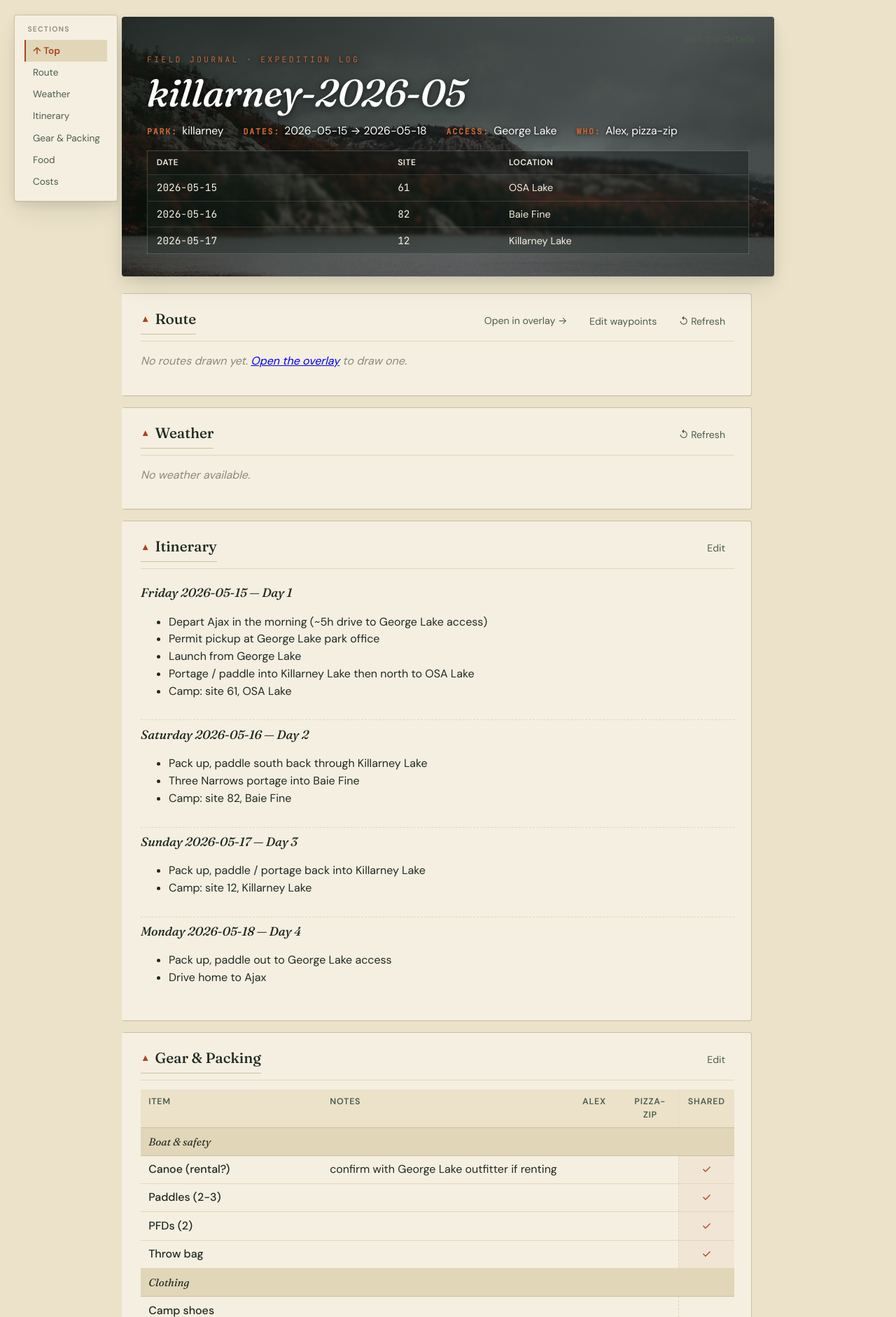
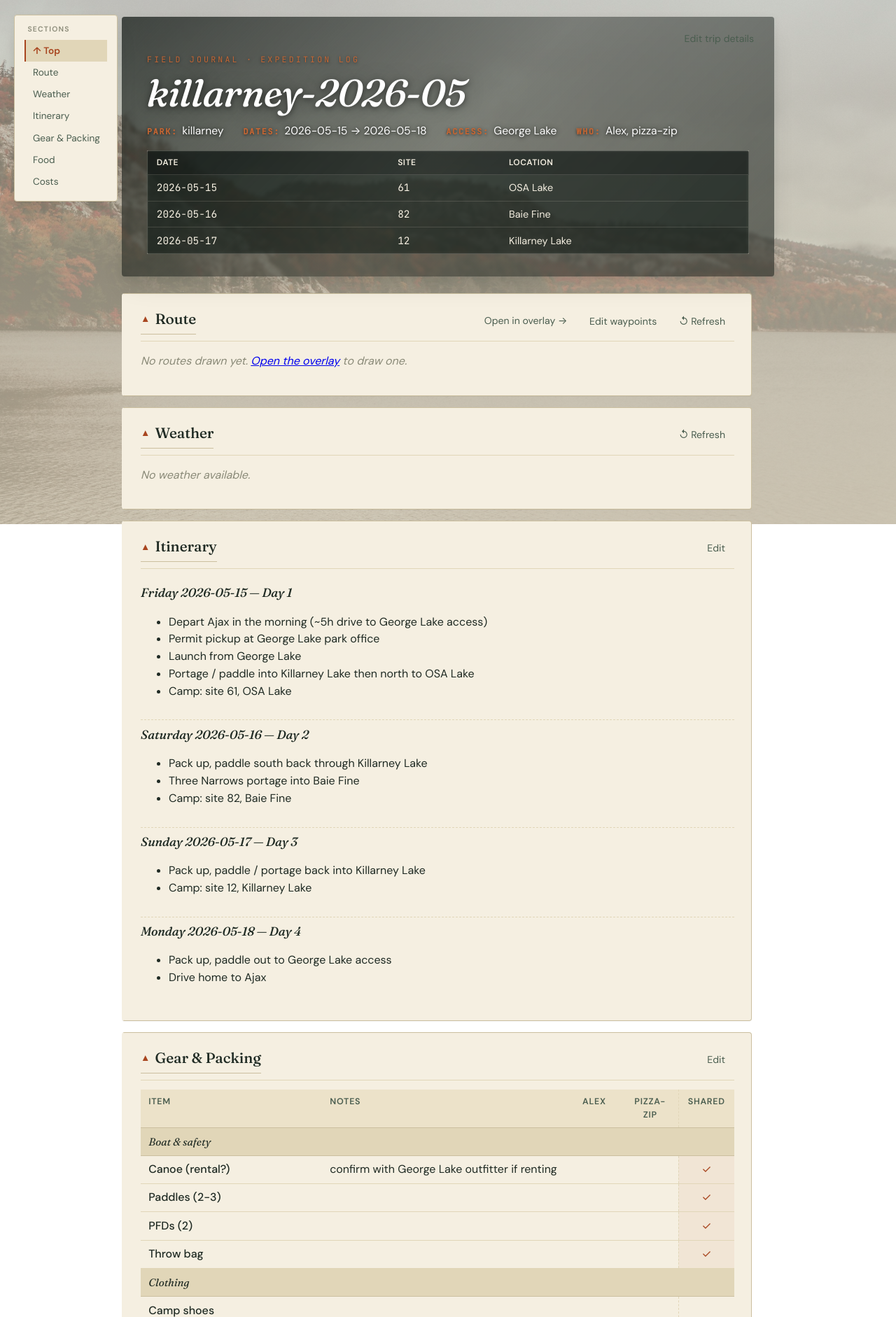
Before and after one commit to alex-nedelkoff/camping-planner, a FastAPI app: page /trip/killarney-2026-05 in a window 1280 px wide. Shown: the part 51-1933 px from the top of the page at 70% size. Run offline with FastAPI, Linux system fonts and the light colour scheme; data comes from the database, SQL or seed files in the repository; data that the repository does not hold is empty.

Commit message:
style(trip): fixed Killarney photo as the entire page background
The trip page now uses the Killarney landscape as a viewport-fixed
background — parchment section cards float on top like notebook pages
laid on the actual landscape. The photo stays put while the content
scrolls (the classic "parallax-ish" fixed-bg effect, implemented via a
fixed-positioned ::before so it works reliably on iOS unlike
background-attachment: fixed).

Changes:
- base.html: <body> gets a {% block body_class %}{% endblock %} hook
- trip.html: sets body class = "has-fixed-hero"
- trip.css: body.has-fixed-hero::before paints the photo + a parchment-
  tinted gradient (lightest at top → most opaque at bottom for readability
  in the dense content area) at position:fixed/inset:0/z-index:-1
- .trip-hero no longer carries its own copy of the photo (it would just
  duplicate what the page bg already shows). It now uses a diagonal dark
  gradient overlay + backdrop-filter blur so the title stamp reads
  clearly against whatever section of the photo it's covering

The photo's La Cloche white quartzite, autumn maples, slate sky show in
the gutters left/right of the centered .trip-page and above/below the
section cards.

Co-Authored-By: Claude Opus 4.7 <noreply@anthropic.com>

```diff
--- a/app/static/css/trip.css
+++ b/app/static/css/trip.css
@@ -49,6 +49,21 @@ code, pre, .mono, .nights-table td:first-child, .wx-date,
 /* ──────────────────────────────────────────────────────────────────────────
    Layout
    ────────────────────────────────────────────────────────────────────────── */
+
+/* Fixed Killarney photo as page background (trip page only) */
+body.has-fixed-hero { background: transparent; }
+body.has-fixed-hero::before {
+  content: "";
+  position: fixed; inset: 0; z-index: -1;
+  background:
+    linear-gradient(180deg,
+      rgba(245,239,225,0.40) 0%,
+      rgba(236,226,201,0.58) 45%,
+      rgba(236,226,201,0.72) 100%),
+    url("/static/img/killarney-hero.jpg") center / cover no-repeat;
+  pointer-events: none;
+}
+
 .trip-page { max-width: 980px; margin: 0 auto; padding: 1.5rem 1.5rem 4rem; }
 
 /* ──────────────────────────────────────────────────────────────────────────
@@ -60,16 +75,14 @@ code, pre, .mono, .nights-table td:first-child, .wx-date,
   padding: 3.25rem 2.25rem 2rem;
   margin-bottom: 1.5rem;
   color: #ffffff;
-  /* Layer order (top-to-bottom): diagonal text-zone darkening, bottom vignette, photo. */
+  /* The page bg already shows the photo (fixed). The hero just dims its
+     local area so the title and meta read clearly against the photo. */
   background:
     linear-gradient(135deg,
-      rgba(15,22,18,0.78) 0%,
-      rgba(15,22,18,0.45) 35%,
-      rgba(15,22,18,0.30) 65%,
-      rgba(15,22,18,0.55) 100%),
-    radial-gradient(120% 60% at 50% 100%,
-      rgba(15,22,18,0) 50%, rgba(15,22,18,0.40) 100%),
-    url("/static/img/killarney-hero.jpg") center 35% / cover no-repeat;
+      rgba(15,22,18,0.72) 0%,
+      rgba(15,22,18,0.42) 50%,
+      rgba(15,22,18,0.55) 100%);
+  backdrop-filter: blur(2px);
   box-shadow: var(--shadow);
   overflow: hidden;
   isolation: isolate;
--- a/app/templates/base.html
+++ b/app/templates/base.html
@@ -11,7 +11,7 @@
   <script src="/static/js/section.js?v={{ static_version }}"></script>
   {% block head_extra %}{% endblock %}
 </head>
-<body>
+<body class="{% block body_class %}{% endblock %}">
 {% block body %}{% endblock %}
 {% block scripts %}{% endblock %}
 </body>
--- a/app/templates/trip.html
+++ b/app/templates/trip.html
@@ -3,6 +3,7 @@
 {% block head_extra %}
 <link rel="stylesheet" href="/static/css/trip.css?v={{ static_version }}">
 {% endblock %}
+{% block body_class %}has-fixed-hero{% endblock %}
 {% block body %}
   <script>document.body.dataset.tripSlug = "{{ slug }}";</script>
   {% include "partials/nav_band.html" %}
```
